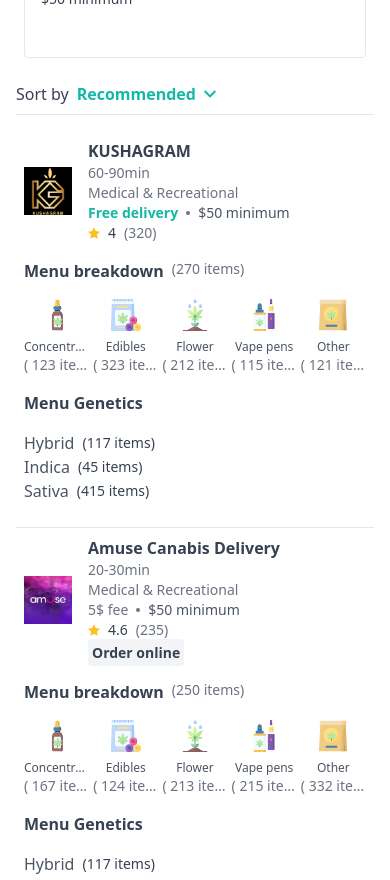
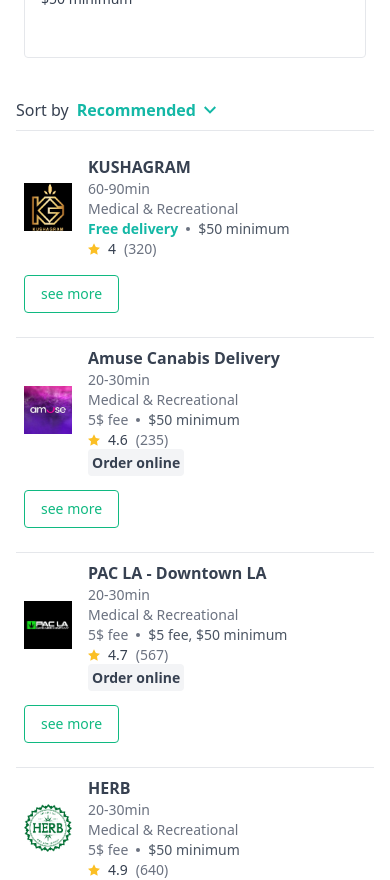
Before and after one commit to braveheart-star/sonic-canabis-app, a Next.js app: page /delivery in a window 390 px wide. Shown: the part 820-1700 px from the top of the page. Built offline with nearby package versions, Linux system fonts and the light colour scheme.

Commit message:
finish delivery page

```diff
--- a/src/components/icons/delivery/ConcentrateIcon.tsx
+++ b/src/components/icons/delivery/ConcentrateIcon.tsx
@@ -10,7 +10,7 @@
       xmlns="http://www.w3.org/2000/svg"
       className={className}
     >
-      <g clip-path="url(#clip0)">
+      <g clipPath="url(#clip0)">
         <path
           d="M23.75 6.417a.813.813 0 01-.238-.575v-3.24a2.602 2.602 0 00-5.203 0v3.24a.813.813 0 01-.238.575l-.337.337a.813.813 0 00-.238.575v1.614h6.83V7.33a.813.813 0 00-.239-.575l-.337-.337z"
           fill="#FFC250"
--- a/src/components/icons/delivery/OtherIcon.tsx
+++ b/src/components/icons/delivery/OtherIcon.tsx
@@ -10,7 +10,7 @@
       viewBox="0 0 41 40"
       className={className}
     >
-      <g clip-path="url(#clip0)">
+      <g clipPath="url(#clip0)">
         <path
           d="M34.158 5.203H4.24L2.539 38.291C2.491 39.22 3.232 40 4.163 40h29.995V5.203z"
           fill="#EFCB84"
--- a/src/pages/delivery/index.tsx
+++ b/src/pages/delivery/index.tsx
@@ -124,9 +124,14 @@
   },
 };
 
+const pickDistance = ["1 mile", "5miles", "20 miles", "50 miles", "100 miles"];
+
 export default function delivery() {
   const [activeItem, setActiveItem] = useState(0);
   const [recommendDrop, setDropdown] = useState(false);
+
+  const [distance, setDistance] = useState(pickDistance[0]);
+  const [distanceDrop, setDistanceDrop] = useState(false);
 
   const filterOptions = [
     "Order online",
@@ -151,6 +156,11 @@
   function handleClickSort(option: string) {
     setSortOptions(option);
     setDropdown(false);
+  }
+
+  function handleClickDistance(distance: string) {
+    setDistance(distance);
+    setDistanceDrop(false);
   }
 
   return (
@@ -204,6 +214,63 @@
             </span>
           </div>
         </div>
+        {activeItem === 1 && (
+          <div className="relative">
+            <button
+              onClick={() => setDistanceDrop(true)}
+              className="flex items-center justify-around w-32 p-2 px-4 space-x-2 border cursor-pointer "
+            >
+              <p className="text-sm font-bold text-gray-500">{distance}</p>
+
+              {!distanceDrop ? (
+                <svg
+                  xmlns="http://www.w3.org/2000/svg"
+                  width="24"
+                  height="24"
+                  viewBox="0 0 24 24"
+                  className="w-3 h-3 text-gray-500 fill-current "
+                >
+                  <path d="M0 7.33l2.829-2.83 9.175 9.339 9.167-9.339 2.829 2.83-11.996 12.17z" />
+                </svg>
+              ) : (
+                <svg
+                  xmlns="http://www.w3.org/2000/svg"
+                  width="24"
+                  height="24"
+                  viewBox="0 0 24 24"
+                  className="w-3 h-3 text-gray-500 fill-current "
+                >
+                  <path d="M0 16.67l2.829 2.83 9.175-9.339 9.167 9.339 2.829-2.83-11.996-12.17z" />
+                </svg>
+              )}
+            </button>
+
+            {distanceDrop && (
+              <div className="absolute left-0 z-20 w-32 bg-white border rounded shadow top-10 ">
+                {pickDistance.map((item, idx) => {
+                  return (
+                    <p
+                      onClick={() => {
+                        handleClickDistance(item);
+                      }}
+                      key={idx}
+                      className="p-2 px-4 text-sm cursor-pointer hover:text-white hover:bg-teal-400"
+                    >
+                      {item}
+                    </p>
+                  );
+                })}
+              </div>
+            )}
+
+            {distanceDrop && (
+              <div
+                onClick={() => setDistanceDrop(false)}
+                className="fixed inset-0 z-10"
+              />
+            )}
+          </div>
+        )}
         <div className="flex items-center p-1 space-x-2 overflow-x-scroll text-sm sm:overflow-auto whitespace-nowrap">
           {filterOptions.map((item: string, idx: number) => {
             return (
@@ -258,7 +325,7 @@
             })}
           </Carousel>
           <div>
-            <div className="flex pb-2 space-x-2 border-b">
+            <div className="flex pb-2 mt-8 space-x-2 border-b">
               <p>Sort by </p>
               <div className="relative ">
                 <div
@@ -317,143 +384,7 @@
             </div>
             <div className="mt-4 space-y-4 divide-y ">
               {mockData.map((item, idx) => {
-                return (
-                  <div
-                    key={idx}
-                    className="grid-cols-1 lg:grid lg:grid-cols-4 "
-                  >
-                    <div className="p-2 lg:p-4 lg:col-span-1 ">
-                      <div className="flex items-center space-x-4 ">
-                        <div className="relative flex-shrink-0 w-12 h-12 rounded ">
-                          <Image
-                            src={item.img}
-                            alt="Picture of the author"
-                            layout="fill" // required
-                            objectFit="cover" // change to suit your needs
-                            className="" // just an example
-                          />
-                        </div>
-                        <div>
-                          <p className="font-bold truncate ">{item.title}</p>
-                          <p className="text-sm text-gray-500 truncate ">
-                            {item.deliveryTime}
-                          </p>
-                          <p className="text-sm text-gray-500 truncate ">
-                            {item.usage}
-                          </p>
-                          <div className="flex items-center space-x-2">
-                            {!!item.deliveryFee ? (
-                              <p className="text-sm text-gray-500 truncate ">
-                                {item.deliveryFee} fee
-                              </p>
-                            ) : (
-                              <p className="text-sm font-semibold text-teal-500">
-                                Free delivery
-                              </p>
-                            )}
-                            <svg
-                              xmlns="http://www.w3.org/2000/svg"
-                              width="24"
-                              height="24"
-                              viewBox="0 0 24 24"
-                              className="flex-shrink-0 w-1 h-1 text-gray-500 fill-current "
-                            >
-                              <circle cx="12" cy="12" r="12" />
-                            </svg>
-                            <p className="text-sm text-gray-600 ">
-                              {item.price}
-                            </p>
-                          </div>
-                          <div className="flex items-center space-x-2 text-sm">
-                            <FullStarIcon className="w-3 h-3 text-yellow-400 fill-current " />
-                            <span className="text-sm ">{item.rate}</span>
-                            <span className="text-gray-500 ">
-                              ({item.member})
-                            </span>
-                          </div>
-                          {item.availableOrder && (
-                            <span className="p-1 text-sm font-semibold bg-gray-100 rounded">
-                              Order online
-                            </span>
-                          )}
-                        </div>
-                      </div>
-                    </div>
-                    <div className="p-2 lg:p-4 lg:col-span-2 ">
-                      <div className="flex space-x-2">
-                        <p className="font-bold text-gray-700">
-                          Menu breakdown
-                        </p>
-
-                        <span className="text-sm text-gray-500 truncate">
-                          ({item.count} items)
-                        </span>
-                      </div>
-                      <div className="grid items-center grid-cols-5 mt-4 text-xs text-center gap-x-1">
-                        <div className="">
-                          <ConcentrateIcon className="w-8 h-8 mx-auto" />
-                          <p className="mt-2 text-gray-600 truncate ">
-                            Concentrates
-                          </p>
-                          <p className="text-sm text-gray-500 truncate ">
-                            ( {item.concentrateNumber} items)
-                          </p>
-                        </div>
-
-                        <div className="">
-                          <EdibleIcon className="w-8 h-8 mx-auto" />
-                          <p className="mt-2 text-gray-600 truncate">Edibles</p>
-                          <p className="text-sm text-gray-500 truncate">
-                            ( {item.edibleNumber} items)
-                          </p>
-                        </div>
-
-                        <div className="">
-                          <FlowerIcon className="w-8 h-8 mx-auto" />
-                          <p className="mt-2 text-gray-600 truncate">Flower</p>
-                          <p className="text-sm text-gray-500 truncate">
-                            ( {item.flowerNumber} items)
-                          </p>
-                        </div>
-
-                        <div className="">
-                          <VapePenIcon className="w-8 h-8 mx-auto" />
-                          <p className="mt-2 text-gray-600 truncate">
-                            Vape pens
-                          </p>
-                          <p className="text-sm text-gray-500 truncate">
-                            ( {item.vapeNumber} items)
-                          </p>
-                        </div>
-
-                        <div className="">
-                          <OtherIcon className="w-8 h-8 mx-auto" />
-                          <p className="mt-2 text-gray-600 truncate">Other</p>
-                          <p className="text-sm text-gray-500 truncate">
-                            ( {item.otherNumber} items)
-                          </p>
-                        </div>
-                      </div>
-                    </div>
-                    <div className="p-2 lg:p-4 lg:col-span-1 ">
-                      <p className="font-bold text-gray-700">Menu Genetics</p>
-                      <div className="flex items-center mt-4 space-x-2 ">
-                        <p className="text-gray-600 ">Hybrid</p>
-                        <span className="text-sm">(117 items)</span>
-                      </div>
-
-                      <div className="flex items-center space-x-2 ">
-                        <p className="text-gray-600 ">Indica</p>
-                        <span className="text-sm">(45 items)</span>
-                      </div>
-
-                      <div className="flex items-center space-x-2 ">
-                        <p className="text-gray-600 ">Sativa</p>
-                        <span className="text-sm">(415 items)</span>
-                      </div>
-                    </div>
-                  </div>
-                );
+                return <DisplayItems product={item} key={idx} />;
               })}
             </div>
           </div>
@@ -486,3 +417,214 @@
     </div>
   );
 }
+
+interface DisplayProps {
+  product: any;
+}
+
+const DisplayItems = (props: DisplayProps) => {
+  const { product } = props;
+  const [show, setShow] = useState(false);
+  return (
+    <div className="grid-cols-1 lg:grid lg:grid-cols-4 ">
+      <div className="p-2 lg:p-4 lg:col-span-1 ">
+        <div className="flex items-center space-x-4 ">
+          <div className="relative flex-shrink-0 w-12 h-12 rounded ">
+            <Image
+              src={product.img}
+              alt="Picture of the author"
+              layout="fill" // required
+              objectFit="cover" // change to suit your needs
+              className="" // just an example
+            />
+          </div>
+          <div>
+            <p className="font-bold truncate ">{product.title}</p>
+            <p className="text-sm text-gray-500 truncate ">
+              {product.deliveryTime}
+            </p>
+            <p className="text-sm text-gray-500 truncate ">{product.usage}</p>
+            <div className="flex items-center space-x-2">
+              {!!product.deliveryFee ? (
+                <p className="text-sm text-gray-500 truncate ">
+                  {product.deliveryFee} fee
+                </p>
+              ) : (
+                <p className="text-sm font-semibold text-teal-500">
+                  Free delivery
+                </p>
+              )}
+              <svg
+                xmlns="http://www.w3.org/2000/svg"
+                width="24"
+                height="24"
+                viewBox="0 0 24 24"
+                className="flex-shrink-0 w-1 h-1 text-gray-500 fill-current "
+              >
+                <circle cx="12" cy="12" r="12" />
+              </svg>
+              <p className="text-sm text-gray-600 ">{product.price}</p>
+            </div>
+            <div className="flex items-center space-x-2 text-sm">
+              <FullStarIcon className="w-3 h-3 text-yellow-400 fill-current " />
+              <span className="text-sm ">{product.rate}</span>
+              <span className="text-gray-500 ">({product.member})</span>
+            </div>
+            {product.availableOrder && (
+              <span className="p-1 text-sm font-semibold bg-gray-100 rounded">
+                Order online
+              </span>
+            )}
+          </div>
+        </div>
+        <div className="mt-4 lg:hidden">
+          <button
+            onClick={() => setShow(!show)}
+            className="p-2 px-4 text-sm text-green-500 border border-green-500 rounded "
+          >
+            see more
+          </button>
+        </div>
+      </div>
+
+      <div className="hidden p-2 lg:p-4 lg:col-span-2 lg:block">
+        <div className="flex space-x-2">
+          <p className="font-bold text-gray-700">Menu breakdown</p>
+
+          <span className="text-sm text-gray-500 truncate">
+            ({product.count} items)
+          </span>
+        </div>
+        <div className="grid items-center grid-cols-5 mt-4 text-xs text-center gap-x-1">
+          <div className="">
+            <ConcentrateIcon className="w-8 h-8 mx-auto" />
+            <p className="mt-2 text-gray-600 truncate ">Concentrates</p>
+            <p className="text-sm text-gray-500 truncate ">
+              ( {product.concentrateNumber} items)
+            </p>
+          </div>
+
+          <div className="">
+            <EdibleIcon className="w-8 h-8 mx-auto" />
+            <p className="mt-2 text-gray-600 truncate">Edibles</p>
+            <p className="text-sm text-gray-500 truncate">
+              ( {product.edibleNumber} items)
+            </p>
+          </div>
+
+          <div className="">
+            <FlowerIcon className="w-8 h-8 mx-auto" />
+            <p className="mt-2 text-gray-600 truncate">Flower</p>
+            <p className="text-sm text-gray-500 truncate">
+              ( {product.flowerNumber} items)
+            </p>
+          </div>
+
+          <div className="">
+            <VapePenIcon className="w-8 h-8 mx-auto" />
+            <p className="mt-2 text-gray-600 truncate">Vape pens</p>
+            <p className="text-sm text-gray-500 truncate">
+              ( {product.vapeNumber} items)
+            </p>
+          </div>
+
+          <div className="">
+            <OtherIcon className="w-8 h-8 mx-auto" />
+            <p className="mt-2 text-gray-600 truncate">Other</p>
+            <p className="text-sm text-gray-500 truncate">
+              ( {product.otherNumber} items)
+            </p>
+          </div>
+        </div>
+      </div>
+      <div className="hidden p-2 lg:p-4 lg:col-span-1 lg:block">
+        <p className="font-bold text-gray-700">Menu Genetics</p>
+        <div className="flex items-center mt-4 space-x-2 ">
+          <p className="text-gray-600 ">Hybrid</p>
+          <span className="text-sm">(117 items)</span>
+        </div>
+
+        <div className="flex items-center space-x-2 ">
+          <p className="text-gray-600 ">Indica</p>
+          <span className="text-sm">(45 items)</span>
+        </div>
+
+        <div className="flex items-center space-x-2 ">
+          <p className="text-gray-600 ">Sativa</p>
+          <span className="text-sm">(415 items)</span>
+        </div>
+      </div>
+      {show && (
+        <div className=" lg:hidden">
+          <div className="p-2 lg:p-4 lg:col-span-2 ">
+            <div className="flex space-x-2">
+              <p className="font-bold text-gray-700">Menu breakdown</p>
+
+              <span className="text-sm text-gray-500 truncate">
+                ({product.count} items)
+              </span>
+            </div>
+            <div className="grid items-center grid-cols-5 mt-4 text-xs text-center gap-x-1">
+              <div className="">
+                <ConcentrateIcon className="w-8 h-8 mx-auto" />
+                <p className="mt-2 text-gray-600 truncate ">Concentrates</p>
+                <p className="text-sm text-gray-500 truncate ">
+                  ( {product.concentrateNumber} items)
+                </p>
+              </div>
+
+              <div className="">
+                <EdibleIcon className="w-8 h-8 mx-auto" />
+                <p className="mt-2 text-gray-600 truncate">Edibles</p>
+                <p className="text-sm text-gray-500 truncate">
+                  ( {product.edibleNumber} items)
+                </p>
+              </div>
+
+              <div className="">
+                <FlowerIcon className="w-8 h-8 mx-auto" />
+                <p className="mt-2 text-gray-600 truncate">Flower</p>
+                <p className="text-sm text-gray-500 truncate">
+                  ( {product.flowerNumber} items)
+                </p>
+              </div>
+
+              <div className="">
+                <VapePenIcon className="w-8 h-8 mx-auto" />
+                <p className="mt-2 text-gray-600 truncate">Vape pens</p>
+                <p className="text-sm text-gray-500 truncate">
+                  ( {product.vapeNumber} items)
+                </p>
+              </div>
+
+              <div className="">
+                <OtherIcon className="w-8 h-8 mx-auto" />
+                <p className="mt-2 text-gray-600 truncate">Other</p>
+                <p className="text-sm text-gray-500 truncate">
+                  ( {product.otherNumber} items)
+                </p>
+              </div>
+            </div>
+          </div>
+          <div className="p-2 lg:p-4 lg:col-span-1 ">
+            <p className="font-bold text-gray-700">Menu Genetics</p>
+            <div className="flex items-center mt-4 space-x-2 ">
+              <p className="text-gray-600 ">Hybrid</p>
+              <span className="text-sm">(117 items)</span>
+            </div>
+
+            <div className="flex items-center space-x-2 ">
+              <p className="text-gray-600 ">Indica</p>
+              <span className="text-sm">(45 items)</span>
+            </div>
+
+            <div className="flex items-center space-x-2 ">
+              <p className="text-gray-600 ">Sativa</p>
+              <span className="text-sm">(415 items)</span>
+            </div>
+          </div>
+        </div>
+      )}
+    </div>
+  );
+};
```
